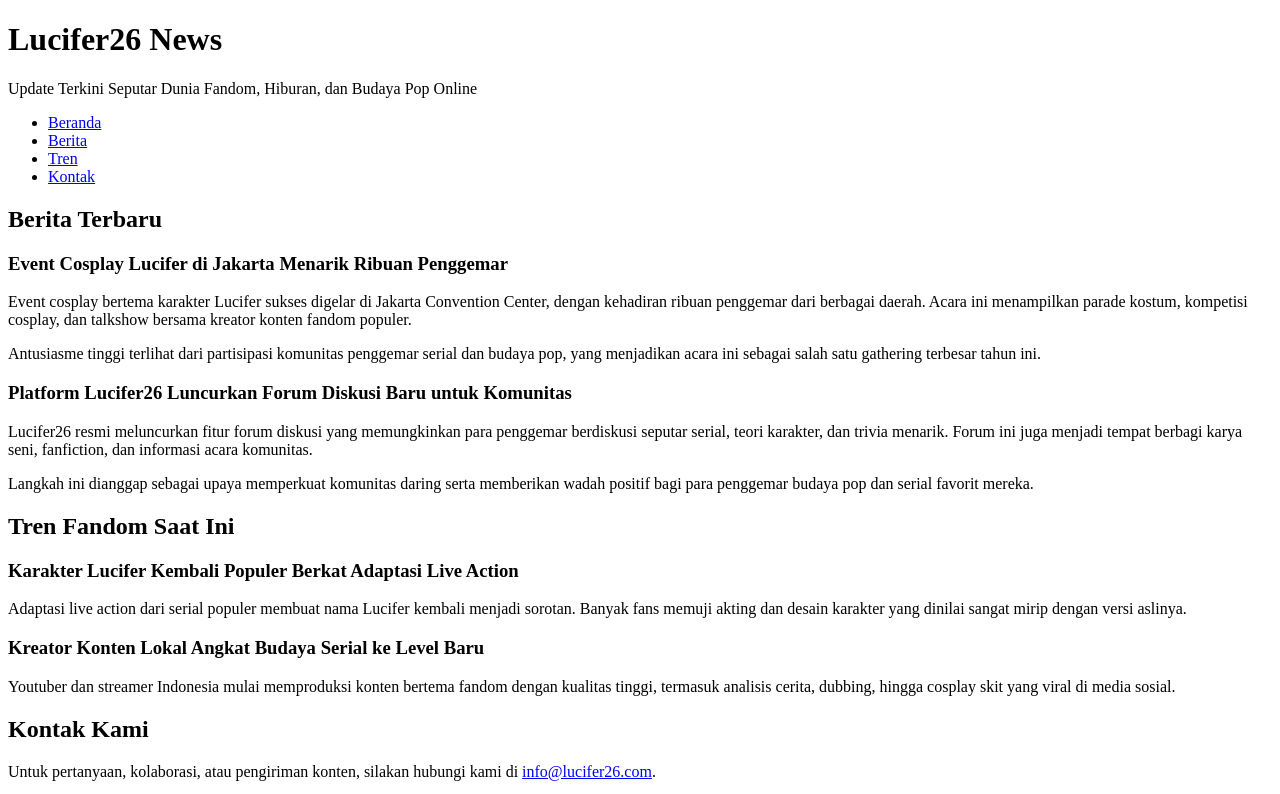
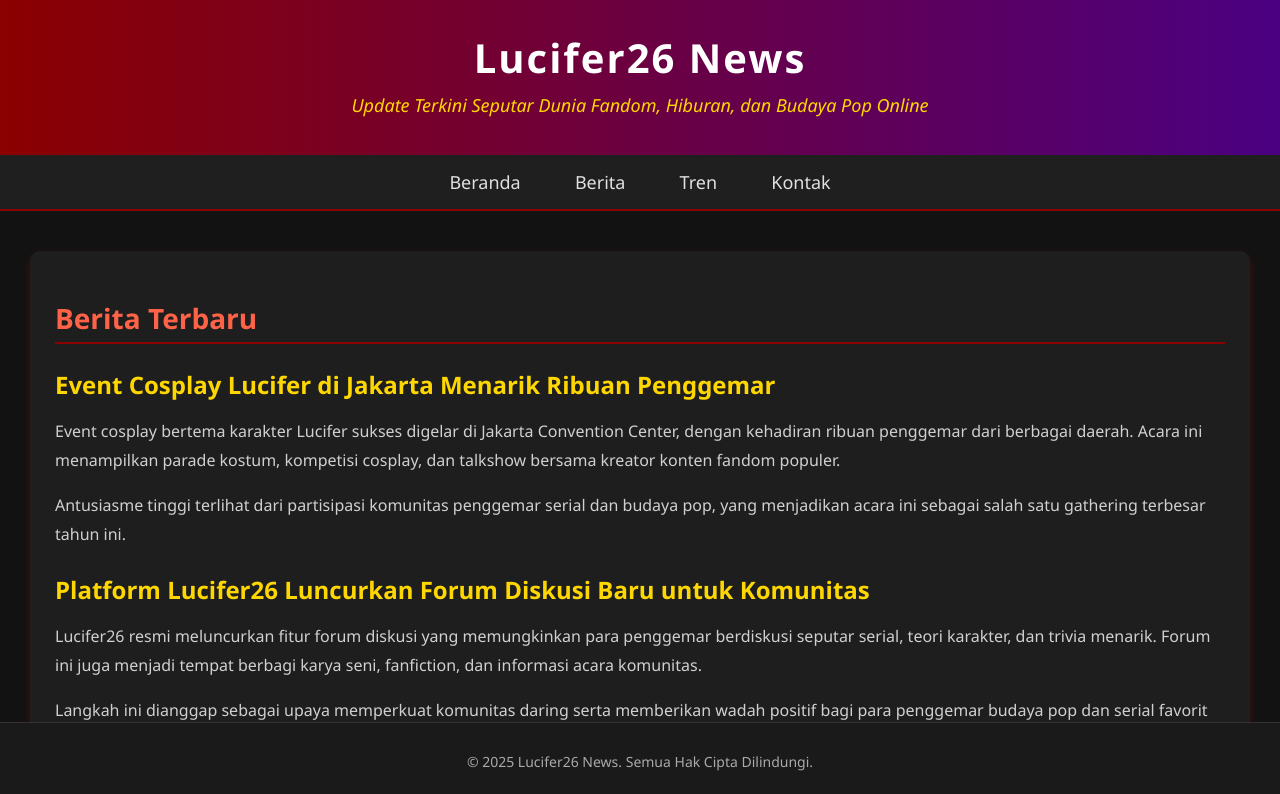
Before and after one commit to lucifer-huu/news, a plain HTML site: page index.html in a window 1280 px wide. Shown: the top 794 px of the page. Drawn offline with Linux system fonts and the light colour scheme.

Commit message:
Update index.html

```diff
--- a/index.html
+++ b/index.html
@@ -8,7 +8,120 @@
     <meta name="author" content="Lucifer26 News Indonesia">
     <title>Lucifer26 News</title>
     <style>
-        /* ...style tetap sama... */
+        body {
+            font-family: 'Segoe UI', sans-serif;
+            margin: 0;
+            padding: 0;
+            background-color: #121212;
+            color: #e0e0e0;
+        }
+
+        header {
+            background: linear-gradient(90deg, #8B0000, #4B0082);
+            color: #fff;
+            padding: 30px 0;
+            text-align: center;
+            box-shadow: 0 4px 8px rgba(0, 0, 0, 0.5);
+        }
+
+        header h1 {
+            margin: 0;
+            font-size: 40px;
+            letter-spacing: 2px;
+        }
+
+        header p {
+            font-size: 18px;
+            margin: 8px 0;
+            font-style: italic;
+            color: #ffd700;
+        }
+
+        nav {
+            background-color: #1f1f1f;
+            text-align: center;
+            padding: 15px 0;
+            border-bottom: 2px solid #8B0000;
+        }
+
+        nav ul {
+            list-style: none;
+            margin: 0;
+            padding: 0;
+        }
+
+        nav ul li {
+            display: inline;
+            margin: 0 25px;
+        }
+
+        nav ul li a {
+            color: #e0e0e0;
+            font-size: 18px;
+            text-decoration: none;
+            transition: color 0.3s ease;
+        }
+
+        nav ul li a:hover {
+            color: #ff4500;
+        }
+
+        main {
+            padding: 40px 30px;
+        }
+
+        section {
+            background-color: #1e1e1e;
+            margin-bottom: 25px;
+            padding: 25px;
+            border-radius: 10px;
+            box-shadow: 0 4px 10px rgba(255, 0, 0, 0.2);
+        }
+
+        h2 {
+            color: #ff6347;
+            font-size: 28px;
+            margin-bottom: 20px;
+            border-bottom: 2px solid #8B0000;
+            padding-bottom: 5px;
+        }
+
+        article {
+            margin-bottom: 25px;
+        }
+
+        article h3 {
+            color: #ffd700;
+            font-size: 24px;
+            margin-bottom: 10px;
+        }
+
+        article p {
+            font-size: 16px;
+            line-height: 1.8;
+            color: #d0d0d0;
+        }
+
+        footer {
+            background-color: #1a1a1a;
+            color: #aaaaaa;
+            text-align: center;
+            padding: 15px 0;
+            position: fixed;
+            width: 100%;
+            bottom: 0;
+            font-size: 14px;
+            border-top: 1px solid #333;
+        }
+
+        a {
+            color: #ff4500;
+            text-decoration: none;
+        }
+
+        a:hover {
+            text-decoration: underline;
+        }
     </style>
 </head>
 <body>
```
